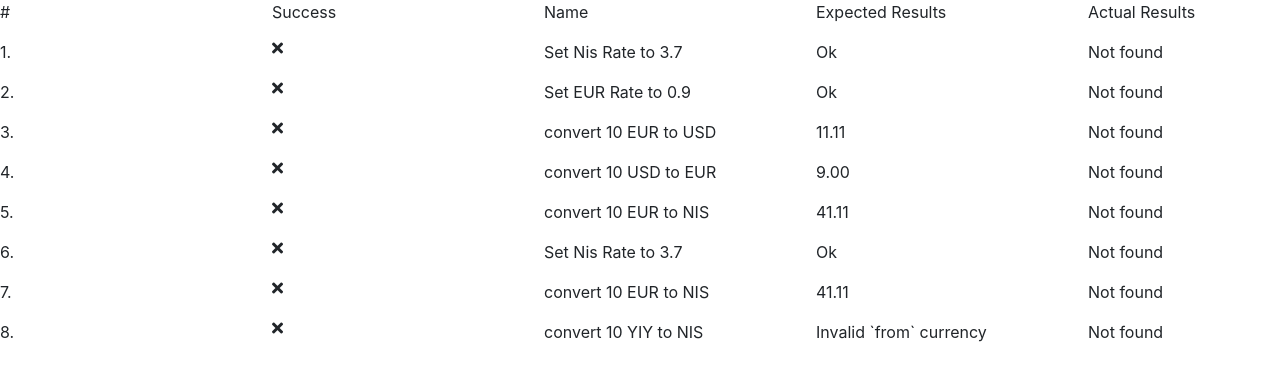
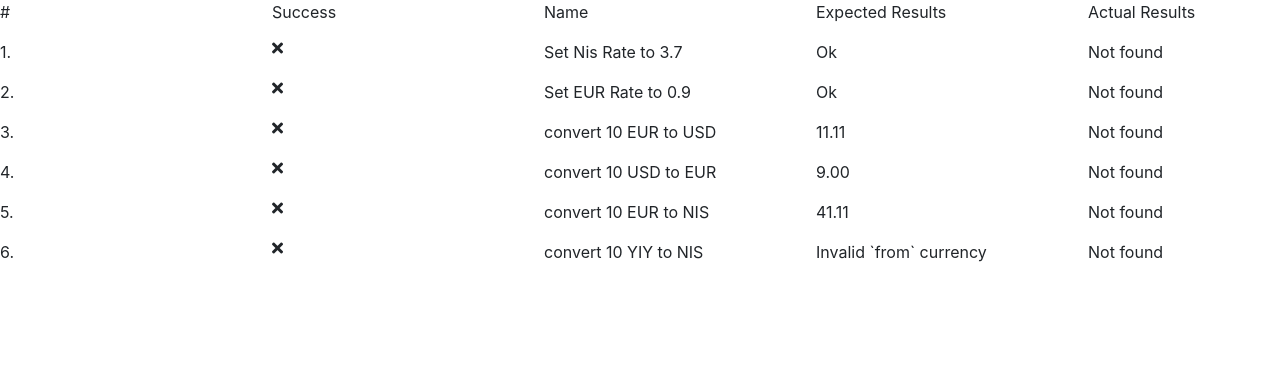
Before and after one commit to yeschef-challenges/currency-converter, a plain HTML site: page currency-challenge-test.html in a window 1280 px wide. Shown: the top 380 px of the page. Drawn offline with nearby package versions, Linux system fonts and the light colour scheme; no server answers.

Commit message:
Update currency-challenge-test.html

```diff
--- a/currency-challenge-test.html
+++ b/currency-challenge-test.html
@@ -58,28 +58,6 @@
                     method: "get"
                 },
                 expected: "9.00"
-            });
-
-            addTest($(resultLineTemplate), {
-                name: "convert 10 EUR to NIS",
-                request: {
-                    url: "http://localhost:8080/convert/10/eur/nis",
-                    method: "get"
-                },
-                expected: "41.11"
-            });
-
-            addTest($(resultLineTemplate), {
-                name: "Set Nis Rate to 3.7",
-                request: {
-                    url: "http://localhost:8080/rates/",
-                    method: "post",
-                    data: {
-                        currency: "NIS",
-                        rate: "3.7"
-                    },
-                },
-                expected: "Ok"
             });
 
             addTest($(resultLineTemplate), {
```
